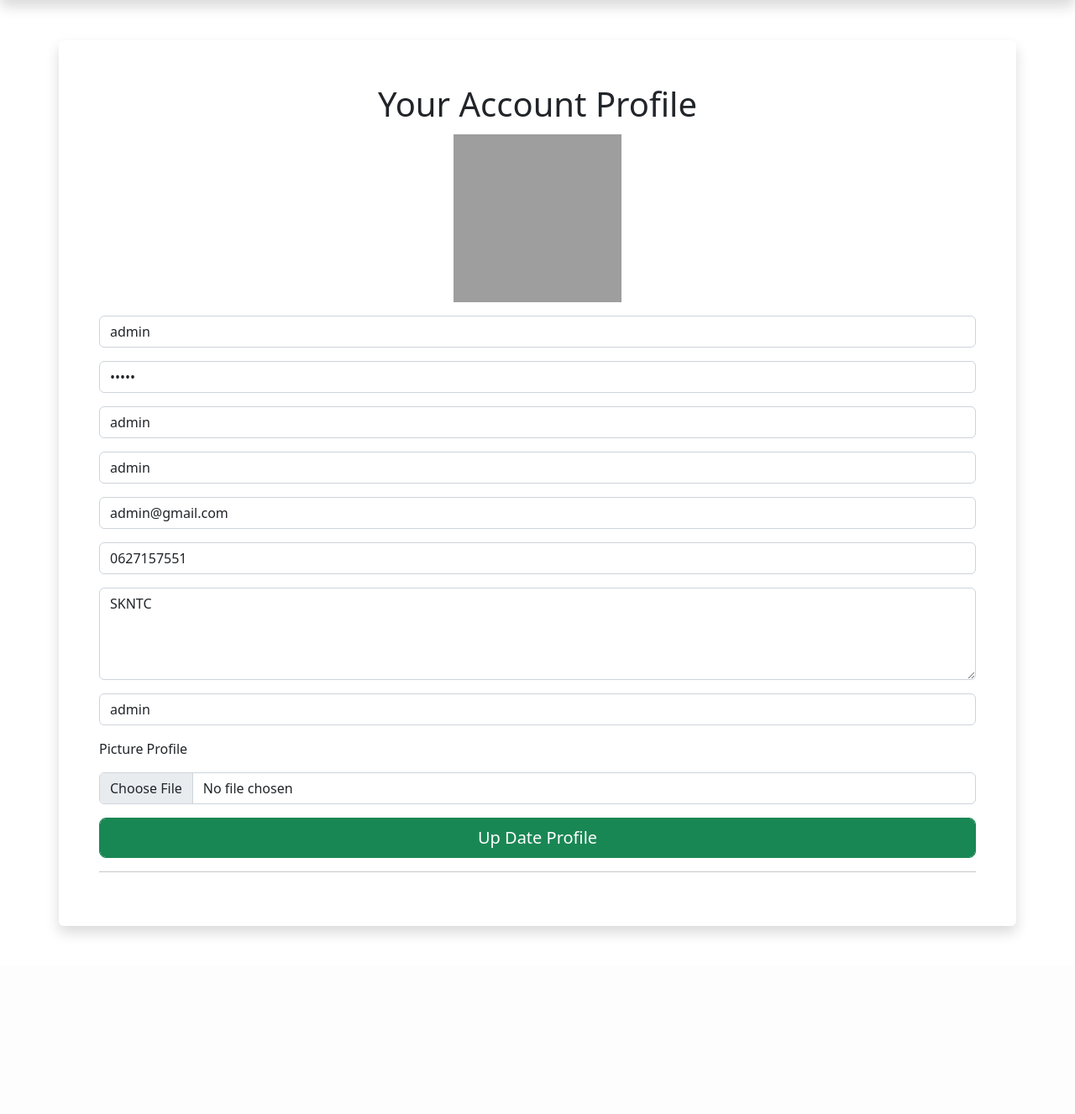
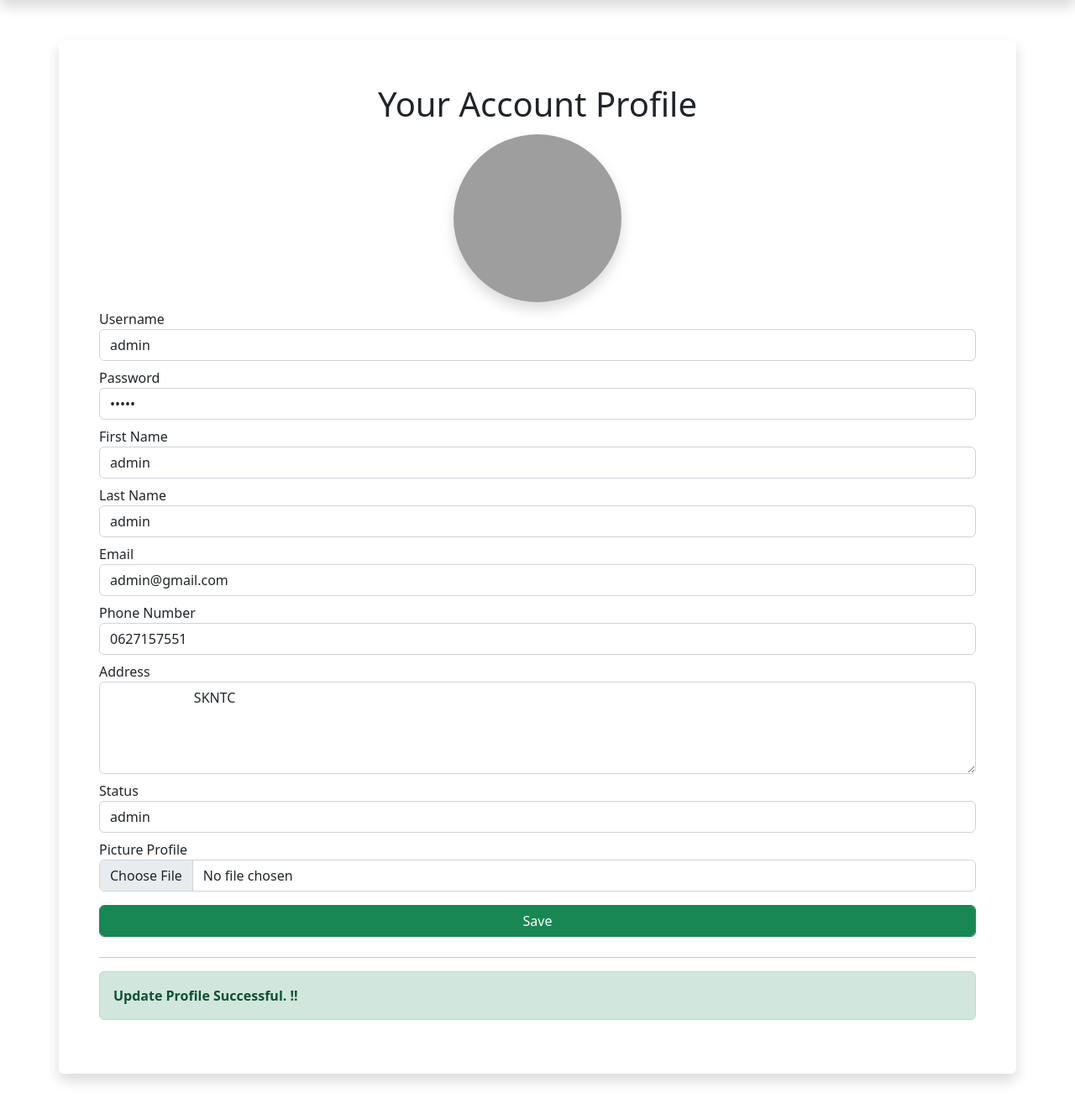
Before and after one commit to hanaseed191/Food_online, a PHP site: page /foodienator/user/profile.php in a window 1280 px wide. Shown: the part 72-1399 px from the top of the page at 84% size. Before the commit the page ends 1185 px from the top, so only its background shows below. Run offline with PHP 8.4, Linux system fonts and the light colour scheme; a user stored in the database is signed in; data comes from the database, SQL or seed files in the repository; grey boxes are pictures that could not be loaded.

Commit message:
20/08/2024

```diff
--- a/admin/manage_cate.php
+++ b/admin/manage_cate.php
@@ -12,7 +12,6 @@
 <div class="container-fluid content"> <!-- Added container class -->
         <div class="card shadow p-5 mb-5 bg-body rounded">
             <?php
-            session_start();
             if (isset($_SESSION['status'])) {
                 $_SESSION['status'] === 'success';
                 echo '<div class="alert alert-primary" align="left" role="alert"><b>Manage Data Category Successful. !!</b></div>';
--- a/admin/manage_member.php
+++ b/admin/manage_member.php
@@ -12,7 +12,6 @@
     <div class="container-fluid content"> <!-- Added container class -->
         <div class="card shadow p-5 mb-5 bg-body rounded">
             <?php
-            session_start();
             if (isset($_SESSION['status'])) {
                 $_SESSION['status'] === 'success';
                 echo '<div class="alert alert-primary" align="left" role="alert"><b>Manage Data Restaurant Successful. !!</b></div>';
--- a/admin/manage_rest.php
+++ b/admin/manage_rest.php
@@ -12,7 +12,6 @@
     <div class="container-fluid content">
         <div class="card body shadow p-5 mb-5 bg-body rounded">
             <?php
-            session_start();
             if (isset($_SESSION['status'])) {
                 $_SESSION['status'] === 'success';
                 echo '<div class="alert alert-primary" align="left" role="alert"><b>Manage Restaurant Successful. !!</b></div>';
--- a/admin/profile.php
+++ b/admin/profile.php
@@ -84,6 +84,7 @@
                     <label for="file">Picture Profile</label>
                     <input type="file" name="file" id="file" class="form-control" />
                 </div>
+                <input type="hidden" name="redirect" value="admin">
 
                 <button type="submit" name="submit" value="Upload" class="btn btn-success form-control my-2">
                     Save
--- a/asset/head/head-rest.php
+++ b/asset/head/head-rest.php
@@ -28,7 +28,7 @@
                     <a class="nav-link" href="manage_coupon.php">Coupon</a>
                 </li>
                 <li class="nav-item">
-                    <a class="nav-link" href="order.php">Order</a>
+                    <a class="nav-link" href="manage_order.php">Order</a>
                 </li>
                 <li class="nav-item">
                     <a class="nav-link" href="#">Bill</a>
--- a/restaurant/manage_rest.php
+++ b/restaurant/manage_rest.php
@@ -9,6 +9,8 @@
 </head>
 
 <body>
+<?php print_r($_SESSION); ?>
+
     <?php
     include('../connect.php');
     $mem_id = $_SESSION['mem_id'];
--- a/restaurant/profile.php
+++ b/restaurant/profile.php
@@ -5,7 +5,7 @@
     <meta charset="UTF-8">
     <meta http-equiv="X-UA-Compatible" content="IE=edge">
     <meta name="viewport" content="width=device-width, initial-scale=1.0">
-    <?php include('../asset/head/head-admin.php'); ?>
+    <?php include('../asset/head/head-rest.php'); ?>
 </head>
 
 <body>
--- a/rider/restaurant.php
+++ b/rider/restaurant.php
@@ -9,8 +9,8 @@
 </head>
 
 <body>
-    <div class="content">
-        <div class="container shadow p-5 mb-5 bg-body rounded">
+<div class="container-fluid content"> <!-- Added container class -->
+<div class="card shadow p-5 mb-5 bg-body rounded">
             <h1 align="center" class="p-1">Order</h1>
             <table class="table">
                 <thead align="center">
--- a/user/profile.php
+++ b/user/profile.php
@@ -5,46 +5,99 @@
     <meta charset="UTF-8">
     <meta http-equiv="X-UA-Compatible" content="IE=edge">
     <meta name="viewport" content="width=device-width, initial-scale=1.0">
-    <?php include('../asset/head/head-user.php');?>
+    <?php include('../asset/head/head-user.php'); ?>
 </head>
+
 <body>
     <?php
     include('../connect.php');
-        $sql = "SELECT * FROM member WHERE mem_id = '".$_SESSION["mem_id"]."'";
+    $sql = "SELECT * FROM member WHERE mem_id = '" . $_SESSION["mem_id"] . "'";
     $query = mysqli_query($conn, $sql);
-        $result = mysqli_fetch_array($query)
+    $result = mysqli_fetch_array($query);
     ?>
     <div class="content">
         <div class="container shadow p-5 mb-5 bg-body rounded">
             <h1 align="center" class="p-1">Your Account Profile</h1>
-            <form action="config.php" method="POST" enctype="multipart/form-data">
-                <input type="hidden" name="mem_id" class="form-control my-3 "
-                    value="<?php echo $result['mem_id']; ?>" />
-                <center><img src="../asset/uploads/<?php echo $result['mem_img']; ?>" class="img-fluid" width="50%"
-                        height="50%" style="width: 200px; height: 200px; object-fit: cover;"></center>
-                <input type="text" name="mem_user" class="form-control my-3 "
+            <form action="../admin/config_member.php" method="POST" enctype="multipart/form-data">
+                <input type="hidden" name="mem_id" value="<?php echo $result['mem_id']; ?>" />
+
+                <div class="text-center ">
+                    <img src="../asset/uploads/<?php echo $result['mem_img']; ?>"
+                        class="img-fluid rounded-circle shadow" width="50%" height="50%"
+                        style="width: 200px; height: 200px; object-fit: cover;">
+                </div>
+
+                <div class="my-2">
+                    <label for="mem_user">Username</label>
+                    <input type="text" name="mem_user" id="mem_user" class="form-control"
                         value="<?php echo $result['mem_user']; ?>" />
-                <input type="password" name="mem_pass" class="form-control my-3"
+                </div>
+
+                <div class="my-2">
+                    <label for="mem_pass">Password</label>
+                    <input type="password" name="mem_pass" id="mem_pass" class="form-control"
                         value="<?php echo $result['mem_pass']; ?>" />
-                <input type="text" name="mem_name" class="form-control my-3"
+                </div>
+
+                <div class="my-2">
+                    <label for="mem_name">First Name</label>
+                    <input type="text" name="mem_name" id="mem_name" class="form-control"
                         value="<?php echo $result['mem_name']; ?>" />
-                <input type="text" name="mem_last" class="form-control my-3"
+                </div>
+
+                <div class="my-2">
+                    <label for="mem_last">Last Name</label>
+                    <input type="text" name="mem_last" id="mem_last" class="form-control"
                         value="<?php echo $result['mem_last']; ?>" />
-                <input type="email" name="mem_mail" class="form-control my-3"
+                </div>
+
+                <div class="my-2">
+                    <label for="mem_mail">Email</label>
+                    <input type="email" name="mem_mail" id="mem_mail" class="form-control"
                         value="<?php echo $result['mem_mail']; ?>" />
-                <input type="tel" name="mem_phone" class="form-control my-3"
+                </div>
+
+                <div class="my-2">
+                    <label for="mem_phone">Phone Number</label>
+                    <input type="tel" name="mem_phone" id="mem_phone" class="form-control"
                         value="<?php echo $result['mem_phone']; ?>" />
-                <textarea rows="4" class="form-control my-3"
-                    name="mem_address" /><?php echo $result['mem_address']; ?></textarea>
-                <input type="tel" name="mem_status" class="form-control my-3"
+                </div>
+
+                <div class="my-2">
+                    <label for="mem_address">Address</label>
+                    <textarea rows="4" name="mem_address" id="mem_address" class="form-control">
+                        <?php echo $result['mem_address']; ?>
+                    </textarea>
+                </div>
+
+                <div class="my-2">
+                    <label for="mem_status">Status</label>
+                    <input type="tel" name="mem_status" id="mem_status" class="form-control"
                         value="<?php echo $result['mem_status']; ?>" />
-                <label>Picture Profile</label>
-                <input type="hidden" class="form-control my-3 " name="mem_check"
-                    value="<?php echo $result['mem_check']; ?>" />
-                <input type="file" name="file" class="form-control my-3" />
-                <button type="submit" name="submit" value="Upload" class="btn btn-success btn-lg form-control">Up Date
-                    Profile</button>
+                </div>
+
+                <div class="my-2">
+                    <input type="hidden" name="mem_check" id="mem_check" value="<?php echo $result['mem_check']; ?>" />
+                </div>
+
+                <div class="my-2">
+                    <label for="file">Picture Profile</label>
+                    <input type="file" name="file" id="file" class="form-control" />
+                </div>
+                <input type="hidden" name="redirect" value="user">
+
+                <button type="submit" name="submit" value="Upload" class="btn btn-success form-control my-2">
+                    Save
+                </button>
                 <hr>
+                <?php
+                session_start();
+                if (isset($_SESSION['status'])) {
+                    $_SESSION['status'] === 'success';
+                    echo '<div class="alert alert-success" align="left" role="alert"><b>Update Profile Successful. !!</b></div>';
+                    unset($_SESSION['status']);
+                }
+                ?>
             </form>
         </div>
     </div>
```
Also changed, not shown: admin/config_member.php (+35 -24 lines), restaurant/config_order.php (+12 -9 lines), restaurant/manage_order.php (added, +144 -0 lines), restaurant/order.php (deleted, +0 -133 lines), rider/profile.php (+76 -23 lines), user/restaurant.php (+42 -33 lines), asset/uploads/Restaurant_Näsinneula.jpg (deleted), asset/uploads/S__10592259.jpg (deleted), asset/uploads/green-salad.jpg (added), asset/uploads/kfc.jpg (added). Lines whose indentation alone changed are shown as unchanged.
